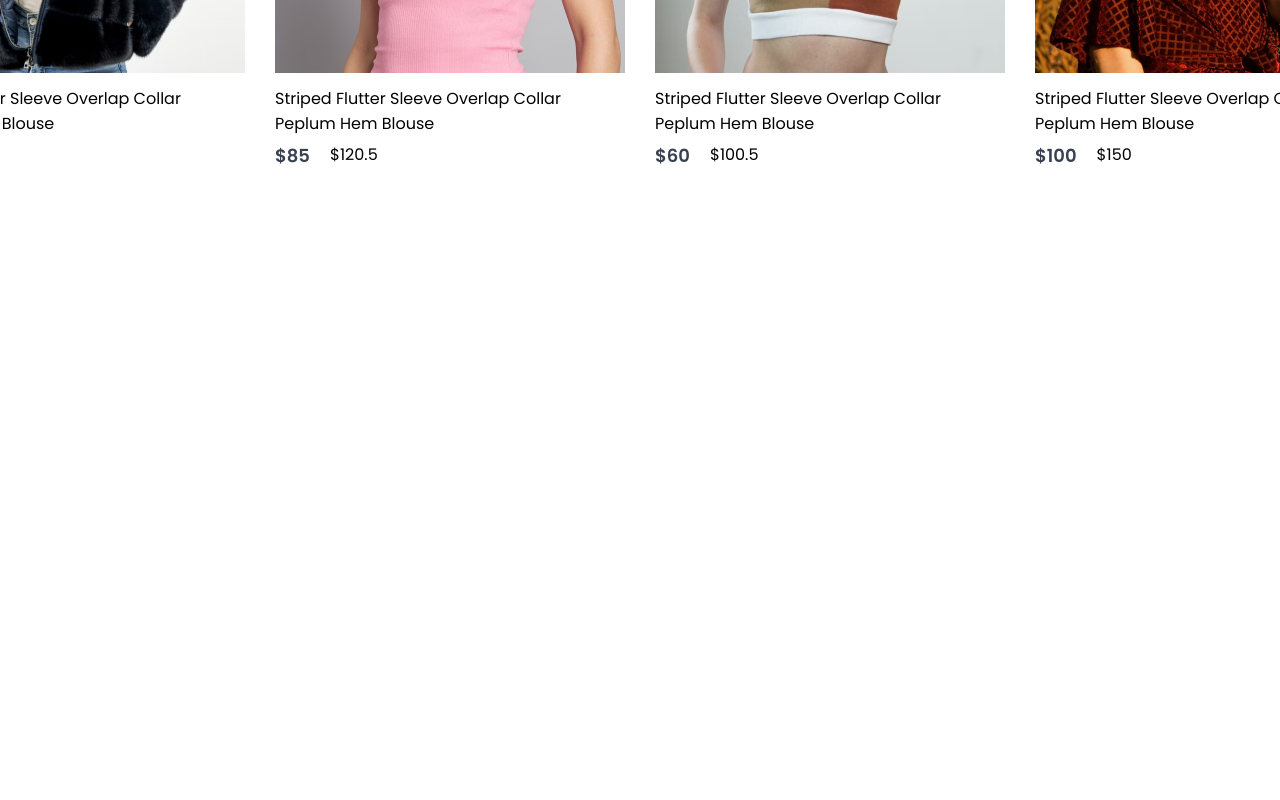
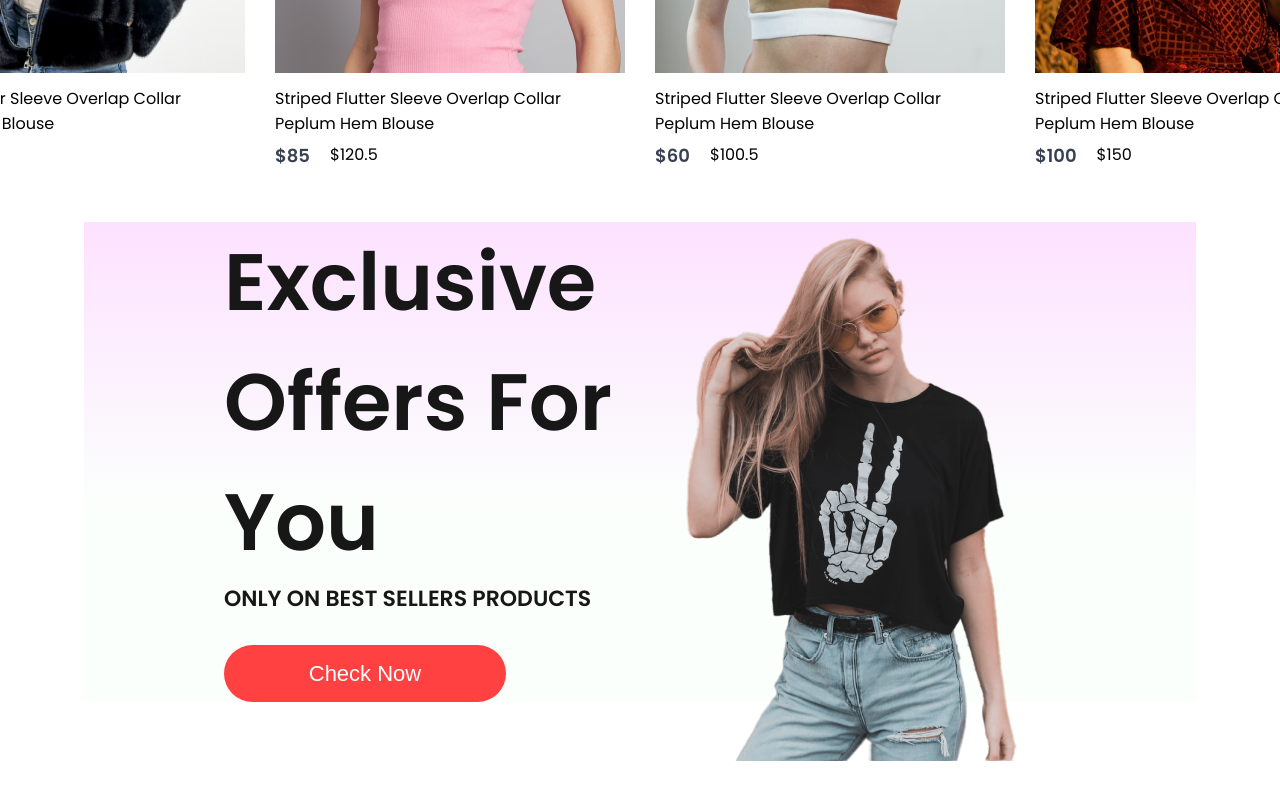
Before and after one commit to itsSarv/E-Commerce, a React (Create React App) app in the folder frontend/: page / in a window 1280 px wide. Shown: the part 1395-2195 px from the top of the page. Before the commit the page ends 1617 px from the top, so only its background shows below. Built offline with nearby package versions, Linux system fonts and the light colour scheme.

Commit message:
offers section created

```diff
--- /dev/null
+++ b/frontend/src/Components/Offers/offer.css
@@ -0,0 +1,49 @@
+.offers{
+    width: 65%;
+    height: 60vh;
+    display: flex;
+    margin: auto;
+    padding: 0px 140px;
+    margin-bottom: 150px;
+    background: linear-gradient(180deg, #fde1ff 0%, #e1ffea22 60%)
+}
+
+.offers-left{
+    flex: 1;
+    display: flex;
+    flex-direction: column;
+    justify-content: center;
+}
+
+.offers-left h1{
+    color: #171717;
+    font-size: 80px;
+    font-weight: 600;
+}
+
+.offers-left p{
+    color: #171717;
+    font-size: 22px;
+    font-weight: 600;
+}
+
+.offers-left button{
+    width: 282px;
+    height: 70px;
+    border-radius: 35px;
+    background-color: #ff4141;
+    border: none;
+    color: white;
+    font-size: 22px;
+    font-weight: 500;
+    margin-top: 30px;
+    cursor: pointer;
+}
+
+.offers-right{
+    flex: 1;
+    display: flex;
+    align-items: center;
+    justify-content: flex-end;
+    padding-top: 50px;
+}
--- /dev/null
+++ b/frontend/src/Components/Offers/offer.jsx
@@ -0,0 +1,21 @@
+import React from 'react'
+import './offer.css'
+import exclusive_image from '../Assets/exclusive_image.png'
+
+const offer = () => {
+  return (
+    <div className='offers'>
+      <div className="offers-left">
+        <h1>Exclusive</h1>
+        <h1>Offers For You</h1>
+        <p>ONLY ON BEST SELLERS PRODUCTS</p>
+        <button>Check Now</button>
+      </div>
+      <div className="offers-right">
+        <img src={exclusive_image} alt="" />
+      </div>
+    </div>
+  )
+}
+
+export default offer
--- a/frontend/src/Pages/Shop.jsx
+++ b/frontend/src/Pages/Shop.jsx
@@ -1,11 +1,14 @@
 import React from 'react'
 import Hero  from '../Components/Hero/Hero'
 import Popular from '../Components/popular/popular'
+import Offers from '../Components/Offers/offer'
+
 const Shop = () => {
   return (
     <div>
       <Hero/>
       <Popular/>
+      <Offers/>
     </div>
   )
 }
```
